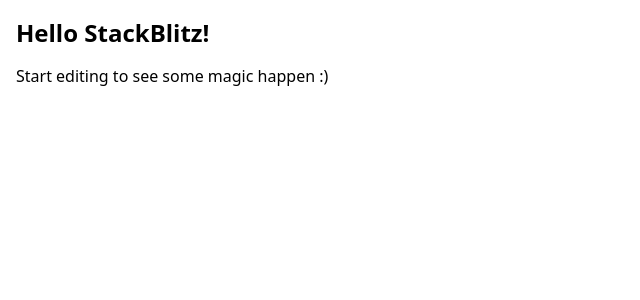
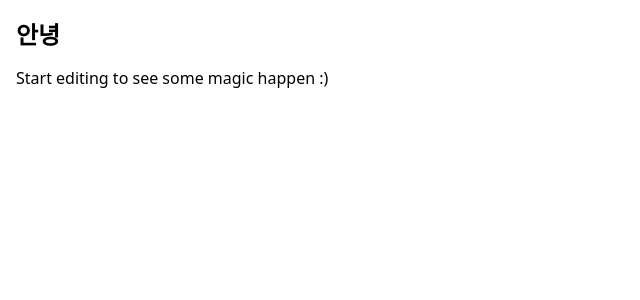
Before and after one commit to somsomsom14/web_dev, a React (Create React App) app: page / in a window 1280 px wide. Shown: the top 300 px of the page, without its empty margins (0-640 px from the left). Built offline with nearby package versions, Linux system fonts and the light colour scheme.

Commit message:
1 file modified

```diff
--- a/src/App.js
+++ b/src/App.js
@@ -4,7 +4,7 @@
 export default function App() {
   return (
     <div>
-      <h1>Hello StackBlitz!</h1>
+      <h1>안녕</h1>
       <p>Start editing to see some magic happen :)</p>
     </div>
   );
```
